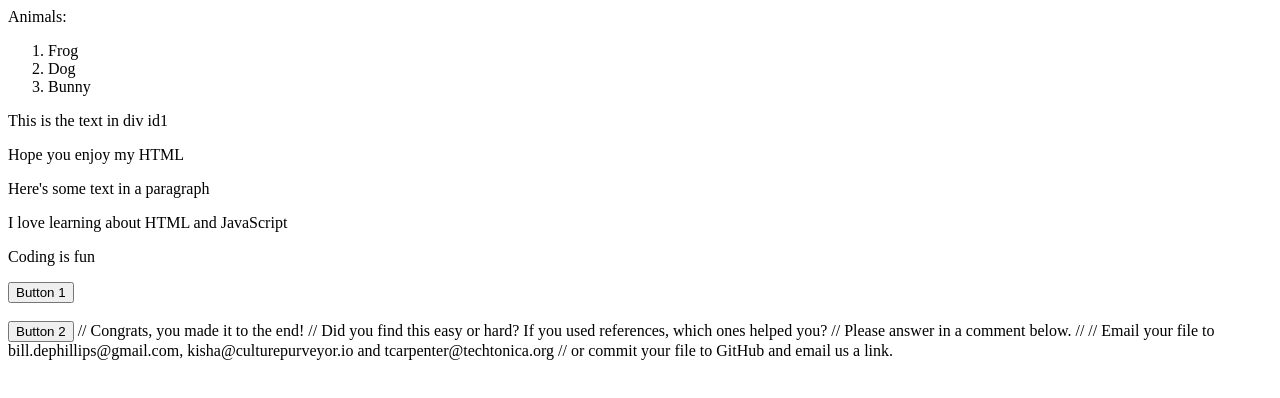
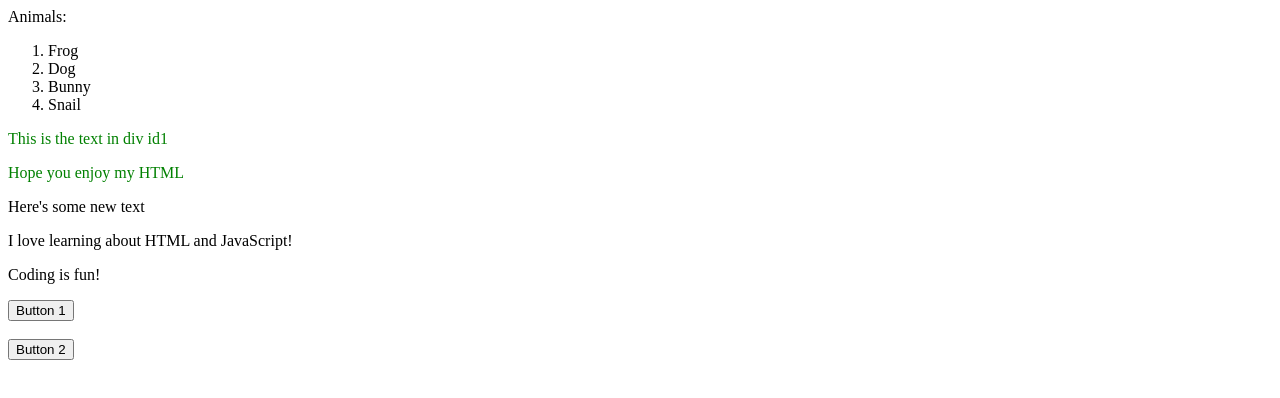
Before and after one commit to chulinguy/gloria-assignments, a plain HTML site: page Prework Assignments/PreWorkAssessment.html in a window 1280 px wide. Both pictures are taken after a click on the button "Button 1". Drawn offline with Linux system fonts and the light colour scheme.

Commit message:
completed week4 assessment

```diff
--- a/Prework Assignments/PreWorkAssessment.html
+++ b/Prework Assignments/PreWorkAssessment.html
@@ -45,30 +45,57 @@
 
   <script type="text/javascript">
   // Exercise 1: Select the element with id "id2" and change the text inside it to "Here's some new text"
+document.getElementById("id2").innerText = "Here's some new text";
+
   // Exercise 2: Select the element with id "id1" and make the text inside it green.
+document.getElementById("id1").style.color = "green";
+
   // Exercise 3: Select the elements that have the class "myClass". console.log the output.
+console.log(document.getElementsByClassName("myClass"));
+
   // Exercise 4: Select the children of the element with id "id1". console.log the output.
+console.log(document.getElementById("id1").children);
+
   // Exercise 5: Select all list items on the page. console.log the output.
+console.log(document.getElementsByTagName("li"));
+
   // Exercise 6: Use JavaScript to find the *number* of list items on the page. console.log the output.
+console.log(document.getElementsByTagName("li").length);
+
   // Exercise 7: Using JavaScript, create a list item and add it to the end of the ordered list.
+var newListItem = document.createElement("li");
+newListItem.innerText = "Snail";
+document.getElementById("ol1").appendChild(newListItem);
+
   // Exercise 8: Using JavaScript, make it so that when button1 is clicked,
   // an alert pops up saying "Hi from Techtonica".
+function setAlert(){
+    alert("Hi from Techtonica");
+}
+document.getElementById("button1").onclick = function() {setAlert()};
+
   // Exercise 9: In your own words, write a few sentences explaining what the DOM is. Write your answer in a comment below:
+//DOM represents the html page and creates a stucture of objects based on what's in your html page.
+//This lets you to create and modify the objects inside the page.
 
   //***BONUS***
   // The next two exercises combine the DOM with other JavaScript you've learned. Try them for an extra challenge!
   // Exercise 10: Select the elements with the class "myClass" and update the text inside each of them to end with "!"
   // Hint: To operate on multiple elements, you can use a loop.
+var myClassElements = document.getElementsByClassName("myClass");
+for (i=0;i<myClassElements.length;i++){
+	myClassElements[i].innerHTML = myClassElements[i].innerHTML.trim()+"!";
+}
+
   // Exercise 11: Make it so when the button2 is clicked,
   // the children of the element with id "id1" each have their text replaced with a random number 1-100
-  // How was this exercise (easy, hard, fun, confusing)?
-  // What references did you use to help?
-  // Please put your answers in a comment below:
-  //
-  </script>
-
-  </html>
-
+function changeRandomNum(){
+    var id1Kids = document.getElementById("id1").children;
+	for (i=0;i<id1Kids.length;i++){
+		id1Kids[i].innerHTML= Math.floor(Math.random()*101);
+	}
+}
+document.getElementById("button2").onclick = function() {changeRandomNum()};
 
   // Congrats, you made it to the end!
   // Did you find this easy or hard? If you used references, which ones helped you?
@@ -77,3 +104,6 @@
 
   // Email your file to bill.dephillips@gmail.com,  kisha@culturepurveyor.io and tcarpenter@techtonica.org
   // or commit your file to GitHub and email us a link.
+  </script>
+
+  </html>
```
